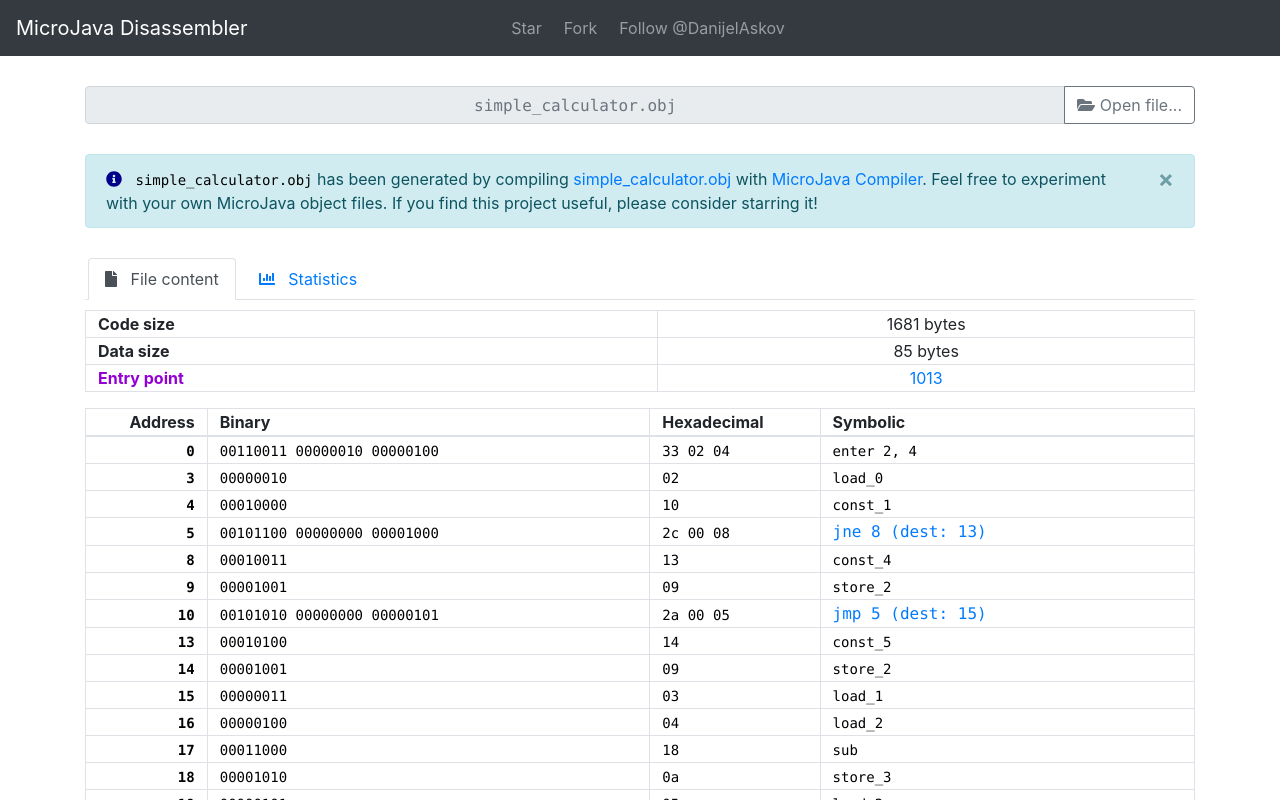
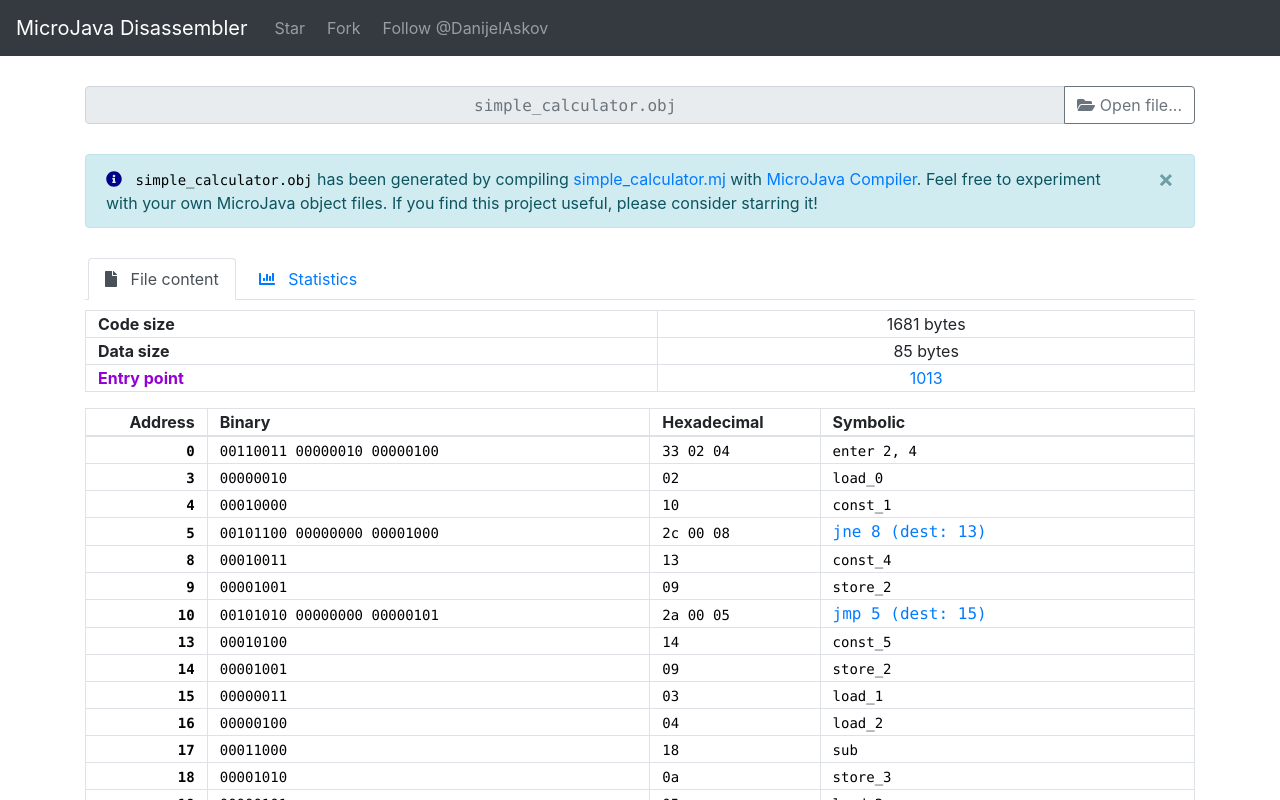
Before and after one commit to DanijelAskov/microjava-disassembler, an Angular app: page / in a window 1280 px wide. Shown: the top 800 px of the page. Built offline with nearby package versions, Linux system fonts and the light colour scheme.

Commit message:
Fixing up navbar

```diff
--- a/src/app/app.component.html
+++ b/src/app/app.component.html
@@ -8,7 +8,7 @@
         <a href="#" class="close" data-dismiss="alert" aria-label="close">&times;</a>
         <fa-icon [icon]="infoIcon" class="pulse blue-colored"></fa-icon>
         &nbsp;
-        <code>simple_calculator.obj</code> has been generated by compiling <a href="https://github.com/DanijelAskov/microjava-compiler/blob/master/src/test/resources/simple_calculator.mj">simple_calculator.obj</a> with <a href="https://github.com/DanijelAskov/microjava-compiler">MicroJava Compiler</a>.
+        <code>simple_calculator.obj</code> has been generated by compiling <a href="https://github.com/DanijelAskov/microjava-compiler/blob/master/src/test/resources/simple_calculator.mj">simple_calculator.mj</a> with <a href="https://github.com/DanijelAskov/microjava-compiler">MicroJava Compiler</a>.
         Feel free to experiment with your own MicroJava object files.
         If you find this project useful, please consider starring it!
       </div>
--- a/src/index.html
+++ b/src/index.html
@@ -9,15 +9,15 @@
   <script async defer src="https://buttons.github.io/buttons.js"></script>
 </head>
 <body>
-  <nav class="navbar navbar-expand-sm navbar-dark bg-dark flex-nowrap">
-    <button class="navbar-toggler mr-2" type="button" data-toggle="collapse" data-target="#navbar5">
+  <nav class="navbar navbar-expand-lg navbar-dark bg-dark">
+    <a class="navbar-brand" href="#">MicroJava Disassembler</a>
+    <button class="navbar-toggler" type="button" data-toggle="collapse" data-target="#navbarToggler" aria-controls="navbarToggler" aria-expanded="false" aria-label="Toggle navigation">
       <span class="navbar-toggler-icon"></span>
     </button>
-    <span class="navbar-brand w-100">MicroJava Disassembler</span>
-    <div class="navbar-collapse collapse w-100 justify-content-center" id="navbar5">
-      <ul class="navbar-nav mx-auto">
+    <div class="collapse navbar-collapse" id="navbarToggler">
+      <ul class="navbar-nav mr-auto mt-2 mt-lg-0">
         <li class="nav-item">
-          <a class="github-button nav-link" href="https://github.com/DanijelAskov/microjava-disassembler" data-color-scheme="no-preference: light; light: light; dark: light;" data-icon="octicon-star" data-size="large" aria-label="Star DanijelAskov/microjava-disassembler on GitHub">Star</a></a>
+          <a class="github-button nav-link" href="https://github.com/DanijelAskov/microjava-disassembler" data-color-scheme="no-preference: light; light: light; dark: light;" data-icon="octicon-star" data-size="large" aria-label="Star DanijelAskov/microjava-disassembler on GitHub">Star</a>
         </li>
         <li class="nav-item">
           <a class="github-button nav-link" href="https://github.com/DanijelAskov/microjava-disassembler/fork" data-color-scheme="no-preference: light; light: light; dark: light;" data-icon="octicon-repo-forked" data-size="large" aria-label="Fork DanijelAskov/microjava-disassembler on GitHub">Fork</a>
@@ -27,7 +27,6 @@
         </li>
       </ul>
     </div>
-    <div class="w-100"><!--spacer--></div>
   </nav>
   <app-root></app-root>
 </body>
```
